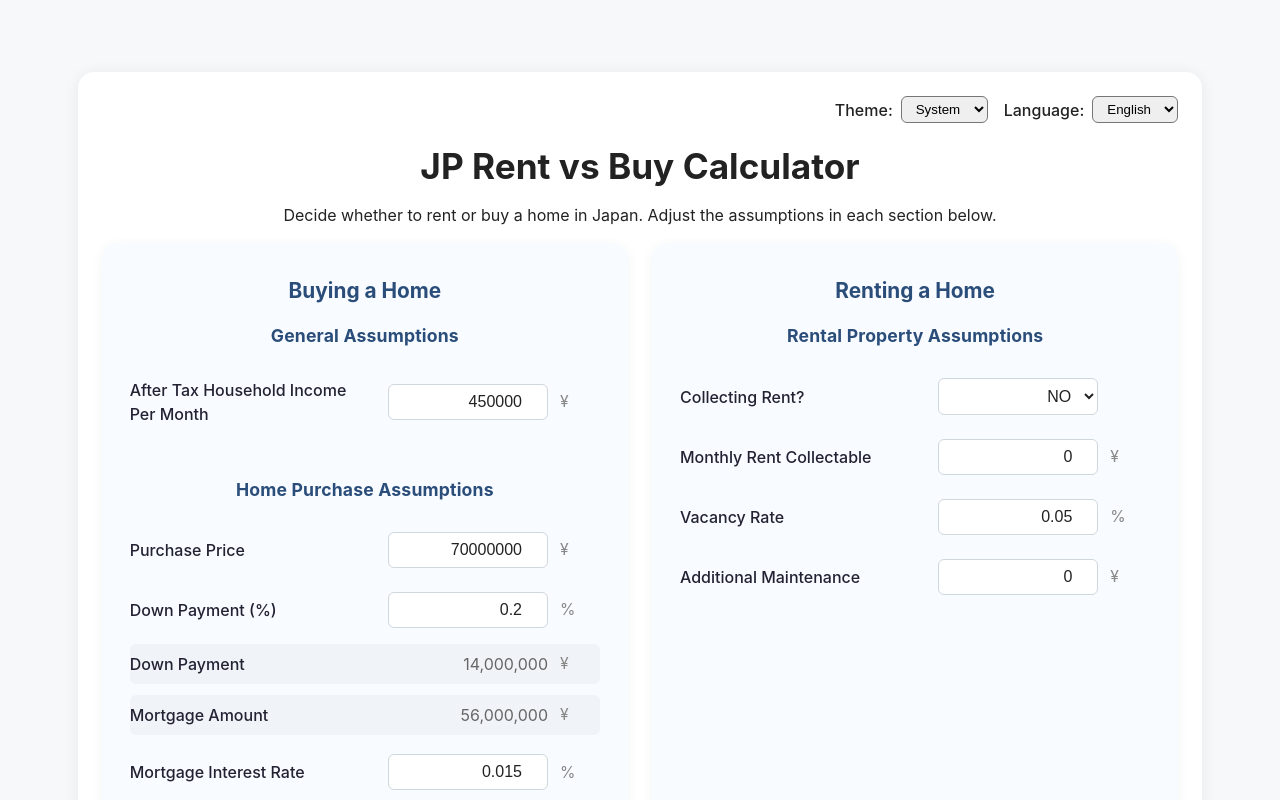
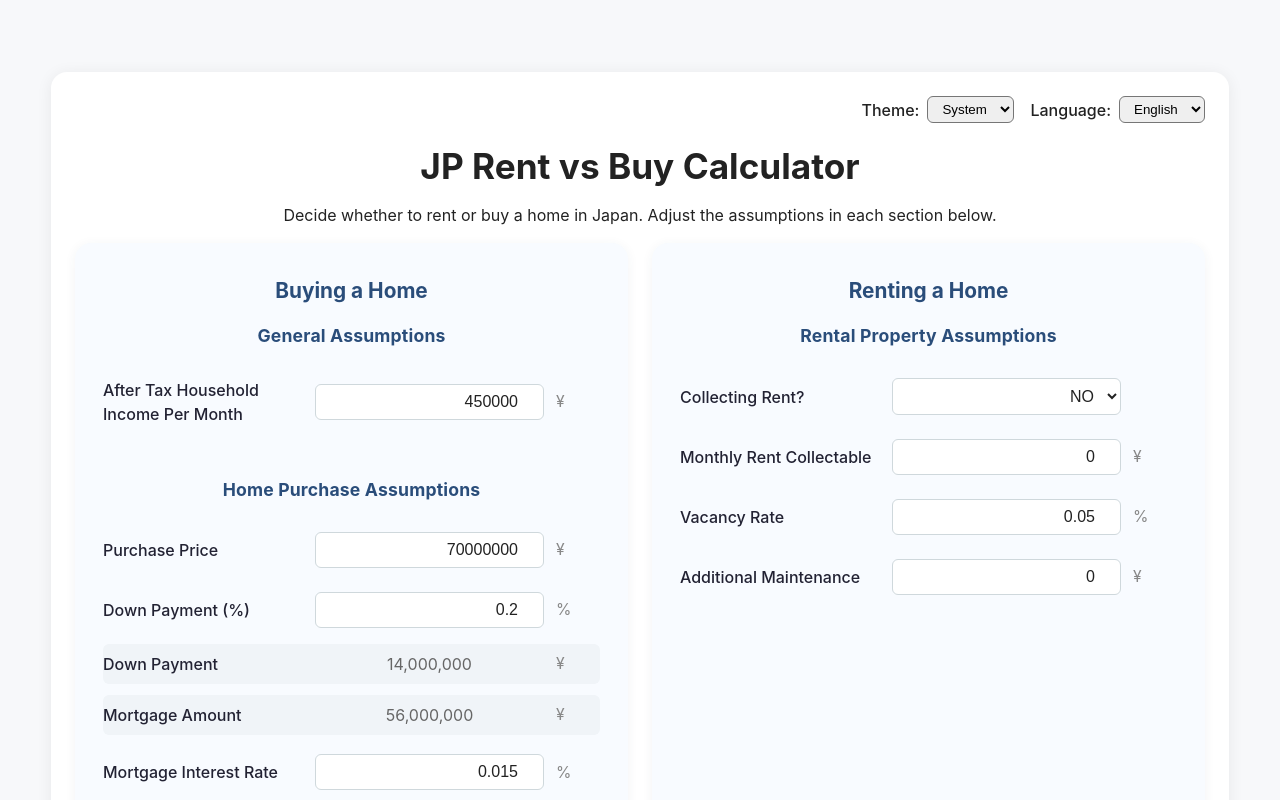
Before and after one commit to kashiwachen/jp-buy-rent-calculator, a React (Vite) app in the folder frontend/: page / in a window 1280 px wide. Shown: the top 800 px of the page. Built offline with nearby package versions, Linux system fonts and the light colour scheme.

Commit message:
fix: keep the width stable

```diff
--- a/frontend/src/App.css
+++ b/frontend/src/App.css
@@ -101,7 +101,7 @@
 
 .input-row {
   display: grid;
-  grid-template-columns: 1fr 160px 40px;
+  grid-template-columns: 200px 1fr 44px;
   align-items: center;
   gap: 12px;
   padding: 8px 0;
@@ -112,20 +112,21 @@
   background: #eaf2fb;
 }
 
-.input-label {
+.input-row .input-label, .readonly-field .input-label {
+  width: 200px;
   text-align: left;
   font-size: 1rem;
   font-weight: 500;
   color: #223;
+  white-space: pre-line;
 }
-.input-value {
-  text-align: right;
-}
-.input-unit {
+.input-row .input-unit, .readonly-field .input-unit {
+  width: 44px;
+  text-align: left;
   color: #888;
   font-size: 0.98em;
-  text-align: left;
 }
+
 .input-row input,
 .input-row select {
   width: 100%;
@@ -158,7 +159,7 @@
 
 .readonly-field {
   display: grid;
-  grid-template-columns: 1fr 160px 40px;
+  grid-template-columns: 200px 1fr 44px;
   align-items: center;
   gap: 12px;
   margin-bottom: 0.2em;
@@ -193,8 +194,11 @@
     grid-template-columns: 1fr 1fr;
     gap: 8px;
   }
-  .input-unit {
-    display: none;
+  .input-row .input-label, .readonly-field .input-label,
+  .input-row .input-unit, .readonly-field .input-unit {
+    width: 100%;
+    min-width: 0;
+    max-width: 100%;
   }
   .section-content h3 {
     margin-top: 1.2em;
@@ -227,10 +231,10 @@
   .input-row:hover, .input-row:focus-within {
     background: #232f3e;
   }
-  .input-label {
+  .input-row .input-label, .readonly-field .input-label {
     color: #e6e6e6;
   }
-  .input-unit {
+  .input-row .input-unit, .readonly-field .input-unit {
     color: #b0b8c1;
   }
   .input-row input,
@@ -274,10 +278,10 @@
 .theme-light .input-row:hover, .theme-light .input-row:focus-within {
   background: #eaf2fb !important;
 }
-.theme-light .input-label {
+.theme-light .input-row .input-label, .theme-light .readonly-field .input-label {
   color: #223 !important;
 }
-.theme-light .input-unit {
+.theme-light .input-row .input-unit, .theme-light .readonly-field .input-unit {
   color: #888 !important;
 }
 .theme-light .input-row input,
@@ -320,10 +324,10 @@
 .theme-dark .input-row:hover, .theme-dark .input-row:focus-within {
   background: #292e42 !important;
 }
-.theme-dark .input-label {
+.theme-dark .input-row .input-label, .theme-dark .readonly-field .input-label {
   color: #c0caf5 !important;
 }
-.theme-dark .input-unit {
+.theme-dark .input-row .input-unit, .theme-dark .readonly-field .input-unit {
   color: #7dcfff !important;
 }
 .theme-dark .input-row input,
@@ -366,10 +370,10 @@
 .theme-tokyo-night .input-row:hover, .theme-tokyo-night .input-row:focus-within {
   background: #292e42 !important;
 }
-.theme-tokyo-night .input-label {
+.theme-tokyo-night .input-row .input-label, .theme-tokyo-night .readonly-field .input-label {
   color: #c0caf5 !important;
 }
-.theme-tokyo-night .input-unit {
+.theme-tokyo-night .input-row .input-unit, .theme-tokyo-night .readonly-field .input-unit {
   color: #7dcfff !important;
 }
 .theme-tokyo-night .input-row input,
```
